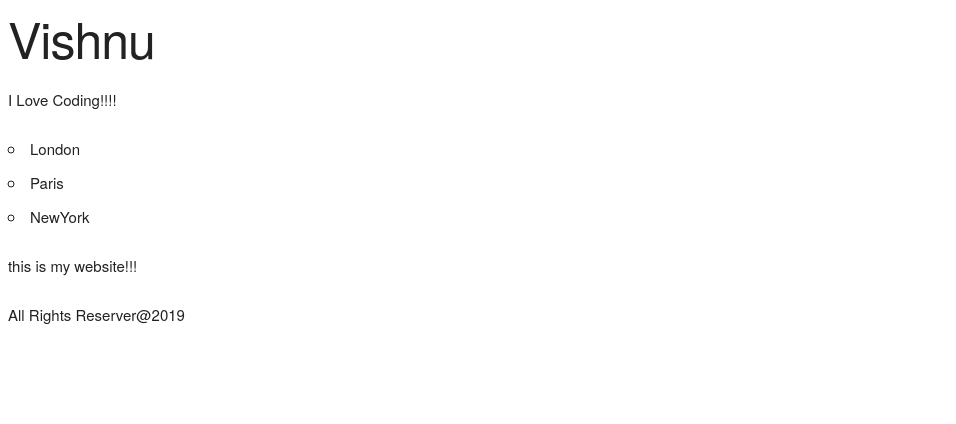
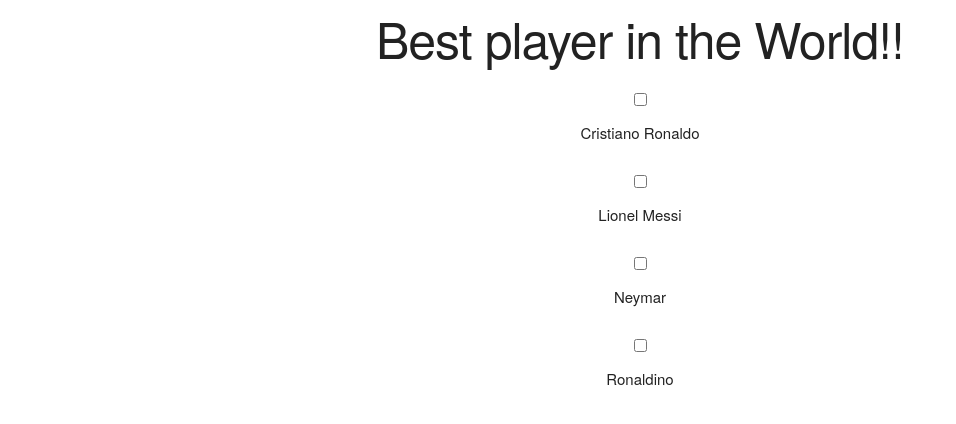
Before and after one commit to vermad843/React-Concepts, a React (Create React App) app: page / in a window 1280 px wide. Shown: the top 424 px of the page, without its empty margins (0-956 px from the left). Built offline with nearby package versions, Linux system fonts and the light colour scheme.

Commit message:
adding checkBoxes form

```diff
--- /dev/null
+++ b/src/App.css
@@ -0,0 +1,3 @@
+.player {
+    text-align : center;
+}
--- /dev/null
+++ b/src/App.js
@@ -0,0 +1,20 @@
+import React from 'react';
+import './App.css';
+
+function App() {
+  return (
+    <div className = "player">
+      <h1>Best player in the World!!</h1>
+      <input type = "checkbox" />
+      <p>Cristiano Ronaldo</p>
+      <input type = "checkbox" />
+      <p>Lionel Messi</p>
+      <input type = "checkbox" />
+      <p>Neymar </p>
+      <input type = "checkbox" />
+      <p>Ronaldino</p>
+    </div>
+  );
+}
+
+export default App;
--- a/src/component/App.js
+++ /dev/null
@@ -1,17 +0,0 @@
-import React from 'react';
-import Nav from './Nav';
-import Footer from './Footer';
-import Main from './Main';
-
-
-function App() {
-    return (
-      <div>
-        <Nav/>
-        <Main/>
-        <Footer/>
-    </div>
-    );
-}
-
-export default App;
--- a/src/component/Footer.js
+++ /dev/null
@@ -1,11 +0,0 @@
-import React from 'react';
-
-function Footer() {
-    return (
-        <footer>
-         All Rights Reserver@2019
-        </footer>
-    );
-}
-
-export default Footer;
--- a/src/component/Main.js
+++ /dev/null
@@ -1,10 +0,0 @@
-import React from 'react';
-
-
-function Main() {
-  return (
-    <p>this is my website!!!</p>
-  );
-}
-
-export default Main;
--- a/src/component/Nav.js
+++ /dev/null
@@ -1,18 +0,0 @@
-import React from 'react';
-
-
-function Nav() {
-  return (
-   <div>
-      <h1 >Vishnu</h1>
-      <p>I Love Coding!!!!</p>
-      <ul>
-         <li>London</li>
-         <li>Paris</li>
-         <li>NewYork</li>
-     </ul>
-   </div>
-  );
-}
-
-export default Nav;
--- a/src/index.js
+++ b/src/index.js
@@ -1,6 +1,7 @@
 import React from 'react';
 import ReactDOM from 'react-dom';
-import App from './component/App';
+import App from './App';
+
 
 
 
```
